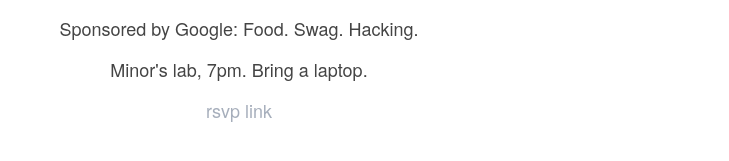
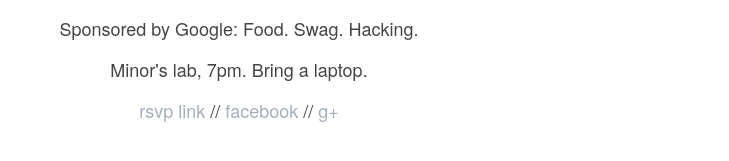
Before and after one commit to RocHack/rochack.org, a Jekyll site: the page built from index.html, in a window 1280 px wide. Shown: the part 396-557 px from the top of the page, without its empty margins (401-1130 px from the left). Built offline with Jekyll 4.4.1, drawn with Linux system fonts in a browser that asks for light colours.

Commit message:
Adding g+/facebook links

```diff
--- a/index.html
+++ b/index.html
@@ -19,6 +19,6 @@
     Minor's lab, 7pm. Bring a laptop.
     </p>
     <p>
-    <a href="https://docs.google.com/spreadsheet/viewform?formkey=dGFyZml1TFNiVmxIUERzWUdTT0tSSEE6MQ#gid=0">rsvp link</a>
+    <a href="https://docs.google.com/spreadsheet/viewform?formkey=dGFyZml1TFNiVmxIUERzWUdTT0tSSEE6MQ#gid=0">rsvp link</a> // <a href="https://www.facebook.com/events/456495481073216/">facebook</a> // <a href="https://plus.google.com/events/cr4rf0h3bru9kh6rkb7mv95oa40">g+</a>
     </p>
 </div>
```
